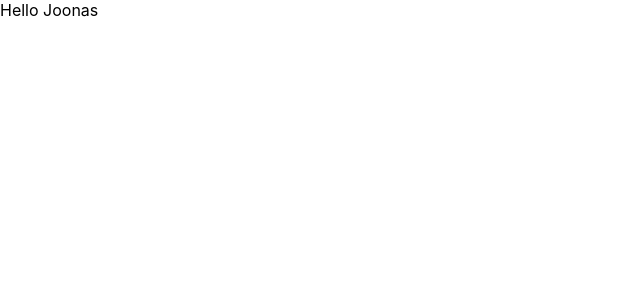
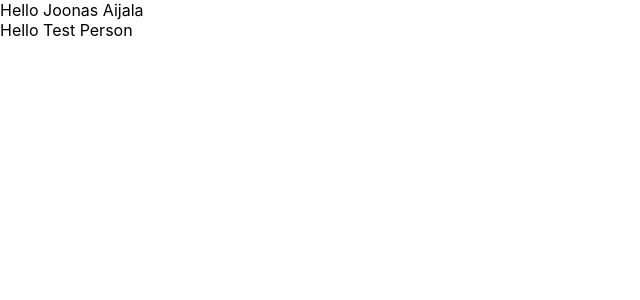
Before and after one commit to aij0/tutor, a React (Create React App) app in the folder my-app/: page / in a window 1280 px wide. Shown: the top 300 px of the page, without its empty margins (0-640 px from the left). Built offline with nearby package versions, Linux system fonts and the light colour scheme.

Commit message:
Attempt to add variable based div
Not working. Dunno why.

```diff
--- a/my-app/src/components/hello.js
+++ b/my-app/src/components/hello.js
@@ -2,7 +2,7 @@ import React from "react";
 
 class Hello extends React.Component {
     render (){
-        return <div>Hello {this.props.name}</div>;
+        return <div>Hello {this.props.firstName} {this.props.lastName}</div>;
     }
 }
 
--- a/my-app/src/index.js
+++ b/my-app/src/index.js
@@ -5,10 +5,13 @@ import App from './App';
 import Hello from './components/hello';
 import reportWebVitals from './reportWebVitals';
 
+const root = <div>
+  <Hello firstName="Joonas" lastName="Aijala"></Hello>
+  <Hello firstName="Test" lastName="Person"></Hello>
+</div>;
+
 ReactDOM.render(
-  <React.StrictMode>
-    <Hello name="Joonas"/>
-  </React.StrictMode>,
+  root,
   document.getElementById('root')
 );
 
```
